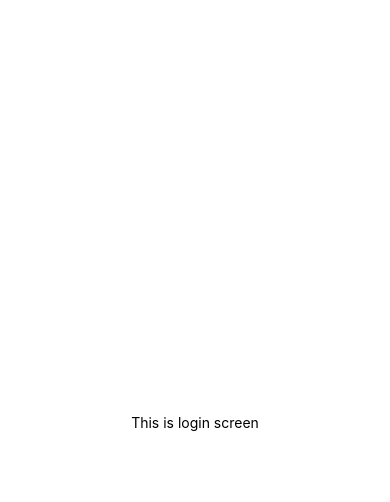
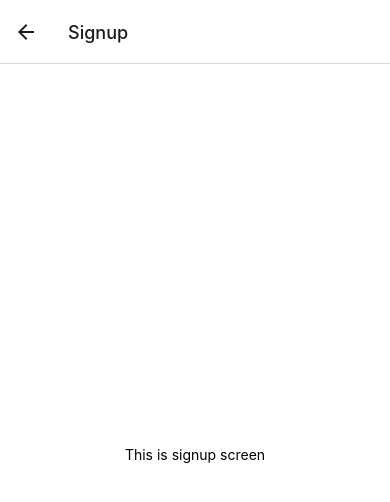
Before and after one commit to aVerkhohliadova/GalacticWheels, a React Native app: screen /Signup in a window 390 px wide. Shown: the top 502 px of the page. Built offline with nearby package versions, Linux system fonts and the light colour scheme.

Commit message:
Add navigation stack and login flow

```diff
--- a/App.js
+++ b/App.js
@@ -1,10 +1,15 @@
 import { ActivityIndicator, View } from "react-native";
+import { NavigationContainer } from "@react-navigation/native";
+import { createNativeStackNavigator } from "@react-navigation/native-stack";
 import useDataContext, { DataContext } from "./src/api/dataContext";
-import { Home, Login } from "./src/pages";
+import { Home, Login, Orders, Profile, Signup } from "./src/pages";
+
+const Stack = createNativeStackNavigator();
 
 function Router() {
   const { user, isLoading } = useDataContext();
 
+  // NOTE: Maybe splash screen here?
   if (isLoading)
     return (
       <View style={{ flex: 1, alignItems: "center", justifyContent: "center" }}>
@@ -12,9 +17,24 @@ function Router() {
       </View>
     );
 
-  if (!user) return <Login />;
-
-  return <Home />;
+  return (
+    <NavigationContainer>
+      <Stack.Navigator>
+        {user ? (
+          <>
+            <Stack.Screen name="Home" component={Home} />
+            <Stack.Screen name="Profile" component={Profile} />
+            <Stack.Screen name="Orders" component={Orders} />
+          </>
+        ) : (
+          <>
+            <Stack.Screen name="Login" component={Login} />
+            <Stack.Screen name="Signup" component={Signup} />
+          </>
+        )}
+      </Stack.Navigator>
+    </NavigationContainer>
+  );
 }
 
 export default function App() {
--- a/package.json
+++ b/package.json
@@ -9,11 +9,15 @@
     "web": "expo start --web"
   },
   "dependencies": {
+    "@react-navigation/native": "^6.1.7",
+    "@react-navigation/native-stack": "^6.9.13",
     "expo": "~49.0.5",
     "expo-status-bar": "~1.6.0",
     "firebase": "^10.1.0",
     "react": "18.2.0",
-    "react-native": "0.72.3"
+    "react-native": "0.72.3",
+    "react-native-safe-area-context": "4.6.3",
+    "react-native-screens": "~3.22.0"
   },
   "devDependencies": {
     "@babel/core": "^7.20.0",
--- a/src/api/dataContext.js
+++ b/src/api/dataContext.js
@@ -17,7 +17,8 @@ export function DataContext({ children }) {
   const [user, _setUser] = useState();
 
   useEffect(() => {
-    // setTimeout(() => {
+    // TODO: Remove timeout later
+    setTimeout(() => {
       getUser().then((user) => {
         if (user) {
           _setUser(user);
@@ -25,7 +26,7 @@ export function DataContext({ children }) {
         }
         setIsLoading(false);
       });
-    // }, 3000);
+    }, 3000);
   }, []);
 
   const setUser = useCallback((data) => {
--- a/src/pages/Login.js
+++ b/src/pages/Login.js
@@ -1,6 +1,6 @@
-import { Text, View } from "react-native";
+import { Text, View, Button } from "react-native";
 
-export default function Login() {
+export default function Login({ navigation }) {
   return (
     <View
       style={{
@@ -11,6 +11,12 @@ export default function Login() {
       }}
     >
       <Text>This is login screen</Text>
+      <Button
+        title="Go to Signup"
+        onPress={() => navigation.navigate("Signup")}
+      >
+        Go to Signup
+      </Button>
     </View>
   );
 }
--- a/src/pages/Signup.js
+++ b/src/pages/Signup.js
@@ -0,0 +1,16 @@
+import { Text, View } from "react-native";
+
+export default function Signup() {
+  return (
+    <View
+      style={{
+        flex: 1,
+        backgroundColor: "#fff",
+        alignItems: "center",
+        justifyContent: "center",
+      }}
+    >
+      <Text>This is signup screen</Text>
+    </View>
+  );
+}
```
Also changed, not shown: 1 other file (tests, documents, lock files or other folders). Lines whose indentation alone changed are shown as unchanged.
